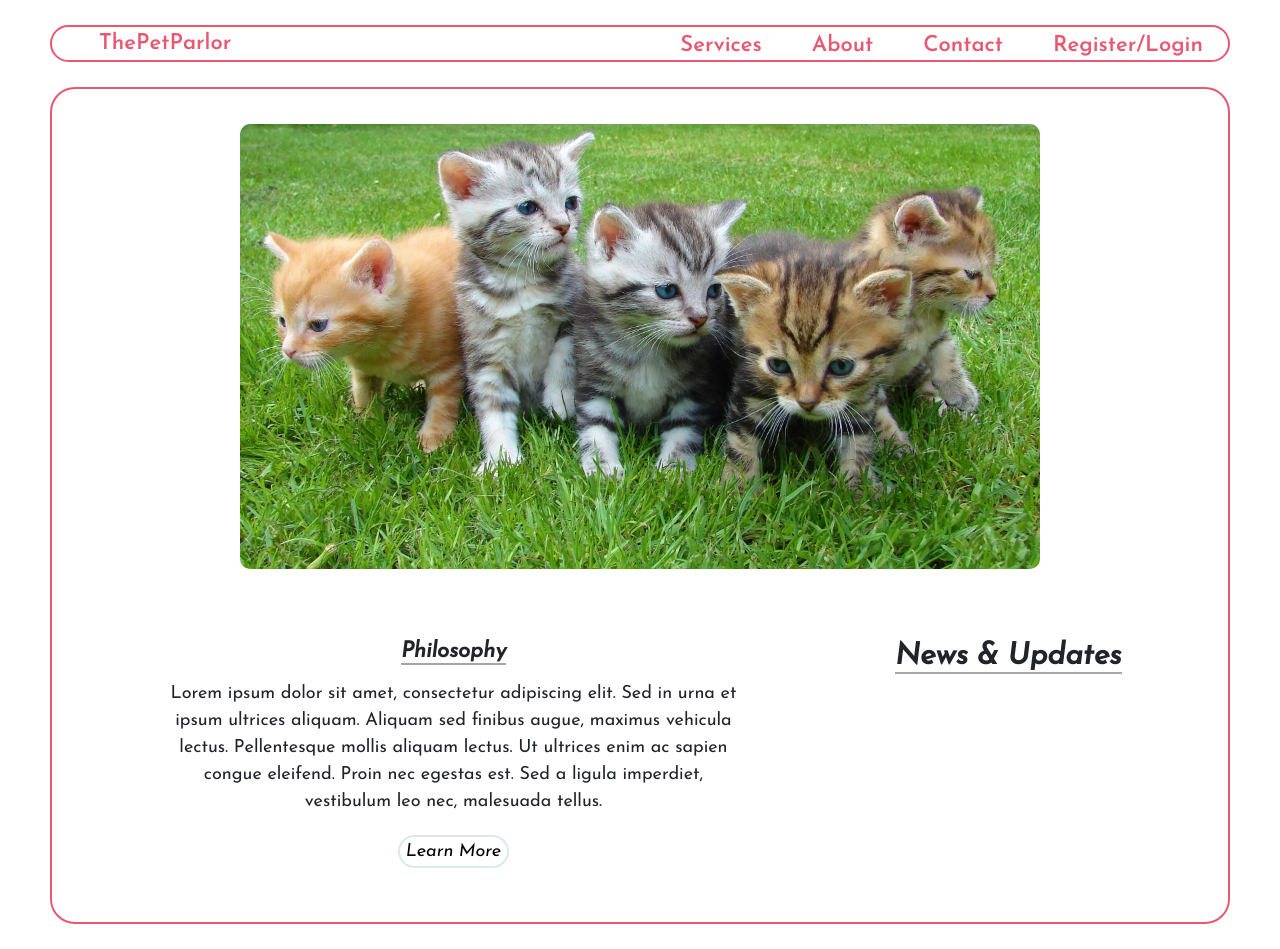
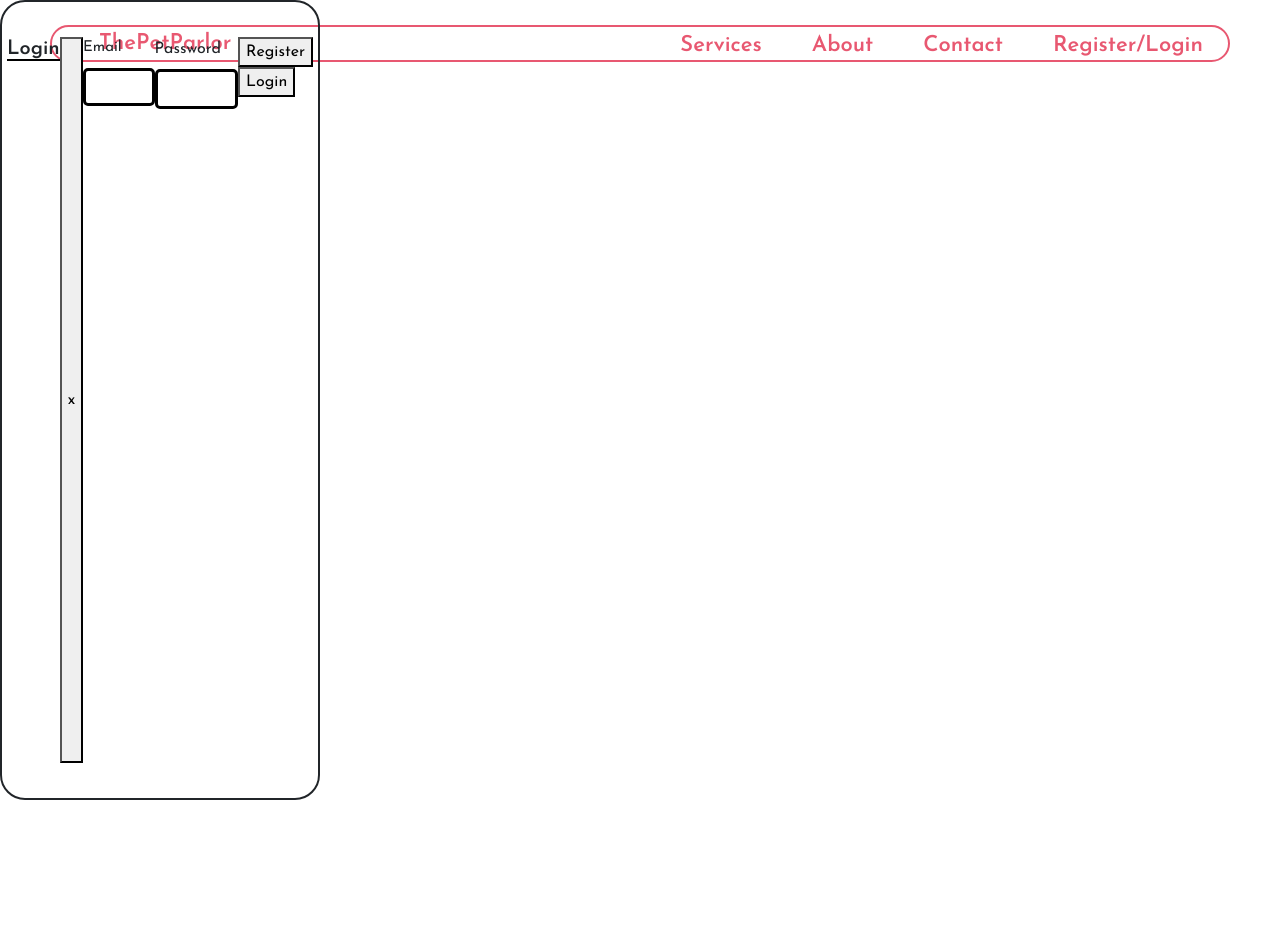
Before and after one commit to AllainPurrnal/ThePetParlor, a React (Create React App) app in the folder client/: page / in a window 1280 px wide. After the commit the page ends 800 px from the top, so only its background shows below. Built offline with nearby package versions, Linux system fonts and the light colour scheme.

Commit message:
PC Restart, Saving Work

```diff
--- a/client/src/App.js
+++ b/client/src/App.js
@@ -7,10 +7,11 @@ import 'bootstrap/dist/css/bootstrap.min.css';
 import Navbar from './components/Navbar';
 
 // Site Pages
-import Home from './components/pages/Home';
+// import Home from './components/pages/Home';
 import Services from './components/pages/Services';
 import About from './components/pages/About';
 import Contact from './components/pages/Contact';
+import Modal from './components/Modal';
 
 import './App.css';
 
@@ -19,7 +20,8 @@ function App() {
     <div className="App">
         <Router>
           <Navbar />
-          <Route exact path="/" component={Home} />
+          <Route exact path="/" component={Modal} />
+          {/* <Route exact path="/" component={Home} /> */}
           <Route path="/Services" component={Services} />
           <Route path="/About" component={About} />
           <Route path="/Contact" component={Contact} />
--- a/client/src/components/Carousel/index.css
+++ b/client/src/components/Carousel/index.css
@@ -2,9 +2,9 @@
   display: flexbox;
 
   width: 100%;
-  max-width: 800px;
+  max-width: 1000px;
   max-height: auto;
 
   margin: 20px;
-  border-radius: 10px;
+  border-radius: 25px;
 }
--- a/client/src/components/Carousel/index.js
+++ b/client/src/components/Carousel/index.js
@@ -1,4 +1,5 @@
-import React, { useState } from 'react';
+// import React, { useState } from 'react';
+import React from 'react';
 
 import './index.css';
 
@@ -8,14 +9,14 @@ import stock3 from '../../assets/stock3.webp';
 import stock4 from '../../assets/stock4.webp';
 
 const items = [
-  { key: 1, src: stock1 }, { key: 2, src: stock2 }, { key: 3, src: stock3 }, { key: 4, src: stock4 },
+  { key: 1, src: stock1, alt: "stock photo" }, { key: 2, src: stock2, alt: "stock photo" }, { key: 3, src: stock3, alt: "stock photo" }, { key: 4, src: stock4, alt: "stock photo" },
 ]
 
 const MyCarousel = (props) => {
 
   return (
     <div className="carousel-wrapper">
-      <img src={items[0].src} />
+      <img src={items[0].src} alt={items[0].alt} />
     </div>
   );
 }
--- /dev/null
+++ b/client/src/components/Modal/index.css
@@ -0,0 +1,46 @@
+.modalWrapper {
+  width: 100%;
+  height: 100%;
+}
+
+.modal {
+  font-family: 'Josefin Sans', sans-serif;
+  display: flex;
+  /* flex-wrap: wrap; */
+  justify-content: space-evenly;
+
+  max-width: 25%;
+
+  padding: 35px 5px;
+
+  border-style: solid;
+  border-width: 2px;
+  /* border-color: #E85871; */
+  border-radius: 25px;
+}
+
+.modal h5 {
+  text-align: center;
+  margin-bottom: 10px;
+}
+
+.modal strong {
+  border-bottom: 2px solid #000 ;
+}
+
+.modal input {
+  width: 100%;
+  margin-top: none;
+  margin-bottom: 10px;
+
+  padding: 5px;
+
+  border: solid #000;
+  border-radius: 5px;
+}
+
+.emailInput {
+  font-size: 15px;
+}
+
+/* Text Modal styles */
--- /dev/null
+++ b/client/src/components/Modal/index.js
@@ -0,0 +1,42 @@
+import React from 'react';
+import PropTypes from 'prop-types';
+
+// Styles
+import './index.css';
+
+const Modal = () => {
+
+return (
+  <div className="modalWrapper">
+    <div className="overlay"></div>
+
+    <form className="modal">
+      <h5><strong>Login</strong></h5>
+      <button title="Close" className="close-modal">
+        x
+      </button>
+      <div className="emailInput">
+        <label>Email</label>
+        <input type="text" />
+      </div>
+
+      <div className="passwordInput">
+        <label>Password</label>
+        <input type="text" />
+      </div>
+
+      <div>
+        <button onClick={() => console.log("register")} className="register">
+          Register
+        </button>
+        <button onClick={() => console.log("login")} className="authButton popup-trigger">
+          Login
+        </button>
+      </div>
+
+    </form>
+  </div>
+)
+}
+
+export default Modal;
--- a/client/src/components/Navbar/index.css
+++ b/client/src/components/Navbar/index.css
@@ -1,3 +1,8 @@
+/*
+  <NavLink> Compiles into HTML code that looks like <a href="/"><a>
+  That's why CSS targetting <a> works!
+*/
+
 nav {
   font-family: 'Josefin Sans', sans-serif;
   font-weight: bolder;
@@ -22,7 +27,7 @@ nav {
 
 nav #logo {
   color: #E85871;
-
+  text-decoration: none;
   padding: 2px 7px;
 }
 
@@ -39,14 +44,14 @@ nav #logo {
   text-decoration: none;
 }
 
-nav a:hover {
+/* nav a:hover {
   text-decoration: none;
-}
+} */
 
 #navlink a:hover {
   font-style: italic;
-  transition: all .2 ease-in-out;
   transform: scale(1.1);
+  transition-property: all 10s;
   color: inherit;
   opacity: .6;
 }
--- a/client/src/components/Navbar/index.js
+++ b/client/src/components/Navbar/index.js
@@ -1,5 +1,5 @@
-import React, { useState } from 'react';
-import { NavLink } from 'react-router-dom'
+import React from 'react';
+import { NavLink } from 'react-router-dom';
 // import { FontAwesomeIcon } from '@fortawesome/react-fontawesome';
 // import { faBars } from '@fortawesome/free-solid-svg-icons';
 
@@ -9,25 +9,30 @@ const Navbar = () => {
 
   return (
     <nav>
+
       <ul className="nav-items">
-        <a href='/' id='logo'>ThePetParlor</a>
+        <NavLink to="/" id='logo'>ThePetParlor</NavLink>
+
         <li id='navlink'>
-          <a>Register/Login</a>
-        </li>
-        <li className="contact" id='navlink'>
-          <NavLink to='/Contact' activeClassName="activeContact"><a>Contact</a></NavLink>
-        </li>
-        <li className="about" id='navlink'>
-          <NavLink to='/About' activeClassName="activeAbout"><a>About</a></NavLink>
-        </li>
-        <li className="services" id='navlink'>
-          <NavLink to='/Services' activeClassName="activeServices"><a>Services</a></NavLink>
+          <a href='/'>Register/Login</a>
         </li>
 
+        <li className="contact" id='navlink'>
+          <NavLink to='/Contact' activeClassName="activeContact">Contact</NavLink>
+        </li>
+
+        <li className="about" id='navlink'>
+          <NavLink to='/About' activeClassName="activeAbout">About</NavLink>
+        </li>
+
+        <li className="services" id='navlink'>
+          <NavLink to='/Services' activeClassName="activeServices">Services</NavLink>
+        </li>
       </ul>
+
       {/* <span id='burger-menu' onClick={toggleMenu}><FontAwesomeIcon icon={faBars} /></span> */}
     </nav>
   )
-}
+};
 
-export default Navbar
+export default Navbar;
--- a/client/src/components/pages/Home/index.css
+++ b/client/src/components/pages/Home/index.css
@@ -58,8 +58,8 @@
   background-color: rgba(216, 233, 239, 1);
 }
 
-.updateSection {
-  display: flexbox;
+/* .updateSection {
+  display: block;
   max-width: 70vw;
   margin: 25px;
   padding: 25px;
@@ -68,7 +68,7 @@
   text-align: center;
 
   border-radius: 10px;
-  /* box-shadow: 0 3px 6px rgba(0,0,0,0.16), 0 3px 6px rgba(0,0,0,0.23); */
+  box-shadow: 0 3px 6px rgba(0,0,0,0.16), 0 3px 6px rgba(0,0,0,0.23);
 }
 
 .updateSection h1 {
@@ -81,4 +81,28 @@
 
 .updateSection span {
   border-bottom: 2px solid rgba(0, 0, 0, .35);
+} */
+
+.serviceSection {
+  display: flexbox;
+  max-width: 70vw;
+  height: auto;
+  border-style: solid;
+  border-color: rgba(0, 0, 0, 1);
 }
+
+.serviceSection .tabHeaders {
+  /* display: inline; */
+  float: left;
+
+  max-width: 20vw;
+}
+
+.serviceSection .tabDesc {
+  display: flexbox;
+
+  justify-content: center;
+  text-align: center;
+
+  max-width: 50vw;
+}
--- a/client/src/components/pages/Home/index.js
+++ b/client/src/components/pages/Home/index.js
@@ -6,7 +6,16 @@ import './index.css'
 // Site Components
 import MyCarousel from '../../Carousel';
 
+// <p>Lorem 1 ipsum dolor sit amet, consectetur adipiscing elit. Sed in urna et ipsum ultrices aliquam. Aliquam sed finibus augue, maximus vehicula lectus. Pellentesque mollis aliquam lectus.</p>
+// <p>Lorem 2 ipsum dolor sit amet, consectetur adipiscing elit. Sed in urna et ipsum ultrices aliquam. Aliquam sed finibus augue, maximus vehicula lectus. Pellentesque mollis aliquam lectus.</p>
+// <p>Lorem 3 ipsum dolor sit amet, consectetur adipiscing elit. Sed in urna et ipsum ultrices aliquam. Aliquam sed finibus augue, maximus vehicula lectus. Pellentesque mollis aliquam lectus.</p>
+
 const Home = () => {
+
+  // const tabChange = (n, id) => {
+  //   console.log(n)
+
+  // }
 
   return (
     <div className="wrapper homeWrap">
@@ -14,20 +23,38 @@ const Home = () => {
         <MyCarousel />
       </section>
 
+      {/* <section className="updateSection">
+        <h1><span>News & Updates</span></h1>
+      </section> */}
+
       <section className="aboutSection">
         <h1><span>Philosophy</span></h1>
-        <p>
-        Lorem ipsum dolor sit amet, consectetur adipiscing elit. Sed in urna et ipsum ultrices aliquam. Aliquam sed finibus augue, maximus vehicula lectus. Pellentesque mollis aliquam lectus. Ut ultrices enim ac sapien congue eleifend. Proin nec egestas est. Sed a ligula imperdiet, vestibulum leo nec, malesuada tellus.
-        </p>
+        <p>Lorem ipsum dolor sit amet, consectetur adipiscing elit. Sed in urna et ipsum ultrices aliquam. Aliquam sed finibus augue, maximus vehicula lectus. Pellentesque mollis aliquam lectus. Ut ultrices enim ac sapien congue eleifend. Proin nec egestas est. Sed a ligula imperdiet, vestibulum leo nec, malesuada tellus.</p>
           <NavLink to='/About'>
             <button>Learn More</button>
           </NavLink>
       </section>
 
-      <section className="updateSection">
-        <h1><span>News & Updates</span></h1>
+      {/* <section className="serviceSection">
+        <div className="tabHeaders">
+          <button onClick={() => tabChange(1)}>
+            <h1>Option 1</h1>
+          </button>
 
-      </section>
+          <button onClick={() => tabChange(2)}>
+            <h1>Option 2</h1>
+          </button>
+
+          <button onClick={() => tabChange(3)}>
+            <h1>Option 3</h1>
+          </button>
+        </div>
+        <div className="tabDesc">
+          <p id="opt1">Option 1</p>
+          <p id="opt2">Option 1</p>
+          <p id="opt3">Option 1</p>
+        </div>
+      </section> */}
 
     </div>
   );
```
